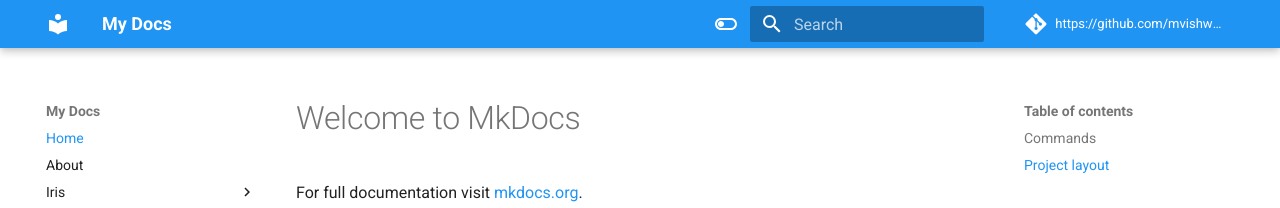
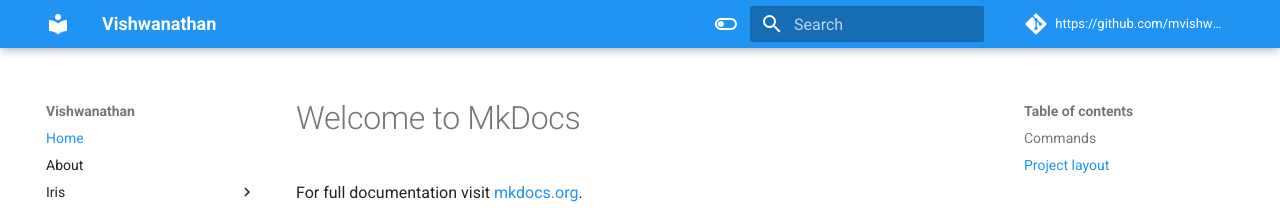
Before and after one commit to mvishwa27/MkDocs_Project1, an MkDocs documentation site: the page built from docs/index.md, in a window 1280 px wide. Shown: the top 208 px of the page. Built offline with MkDocs 1.6.1 and Material for MkDocs 9.7.7, drawn with Linux system fonts in a browser that asks for light colours; comment, search, counter and statistics services are not loaded.

Commit message:
Update mkdocs.yml

```diff
--- a/mkdocs.yml
+++ b/mkdocs.yml
@@ -1,4 +1,4 @@
-site_name: My Docs
+site_name: Vishwanathan
 site_url: https://github.com/mvishwa27/MkDocs_Project1/
 base_url: test1
 
```
